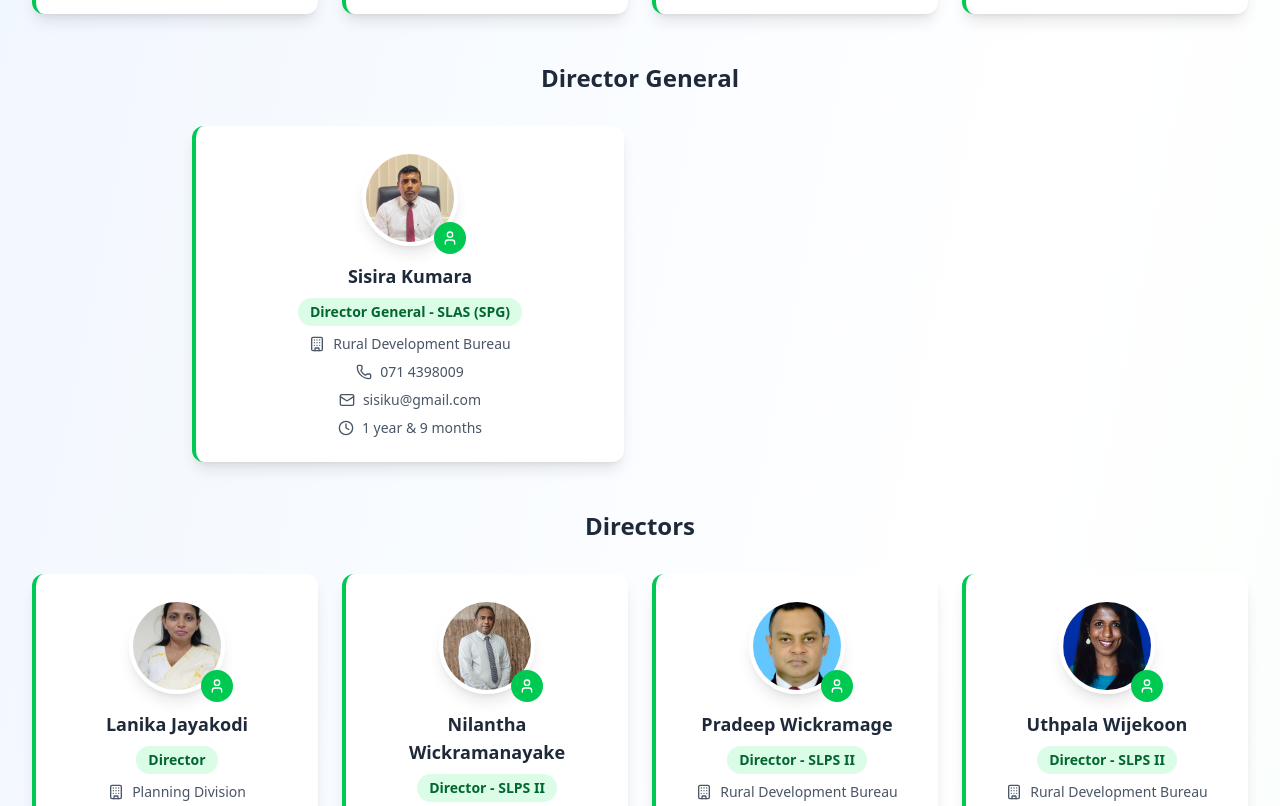
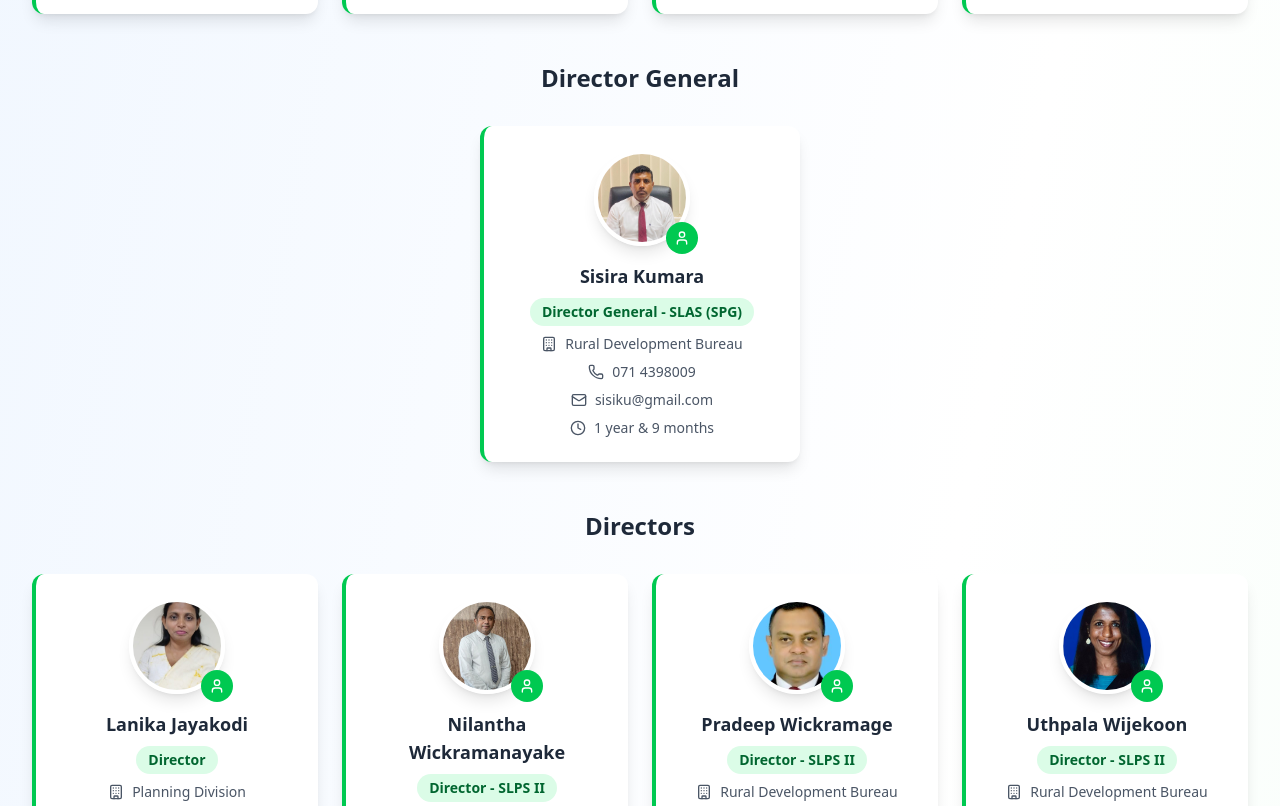
Before and after one commit to nilanga-code/ministry-r, a React (Vite) app: page / in a window 1280 px wide. Shown: the part 1034-1840 px from the top of the page. Built offline with nearby package versions, Linux system fonts and the light colour scheme.

Commit message:
add peoples and few changes

```diff
--- a/src/components/MinistryOrgChart.jsx
+++ b/src/components/MinistryOrgChart.jsx
@@ -200,7 +200,7 @@ const MinistryOrgChart = () => {
 
               {/* Secretary - Top Level */}
               <div className="flex justify-center">
-                <div className="w-80">
+                <div className="w-120">
                   <StaffCard person={staffData.secretary} isSecretary={true} />
                 </div>
               </div>
@@ -221,10 +221,13 @@ const MinistryOrgChart = () => {
                 <h2 className="text-2xl font-bold text-center text-gray-800 mb-8">
                   Director General
                 </h2>
-                <div className="grid grid-cols-1 md:grid-cols-2 gap-8 max-w-4xl mx-auto">
-                  {staffData.directorGenerals.map((dg, index) => (
+                <div className="flex justify-center">
+                  <div className='w-80'>
+                    {staffData.directorGenerals.map((dg, index) => (
                     <StaffCard key={index} person={dg} />
                   ))}
+                  </div>
+
                 </div>
               </div>
 
@@ -299,7 +302,7 @@ const MinistryOrgChart = () => {
                   ))}
                 </div>
               </div>
-              {/* Chief Accountant */}
+              {/* Leagel Officer*/}
               <div>
                 <h2 className="text-2xl font-bold text-center text-gray-800 mb-8">
                   Leagel Officer
--- a/src/data/staffData.js
+++ b/src/data/staffData.js
@@ -396,13 +396,13 @@ export const staffData = {
     },
     {
       id: "dd-010",
-      name: "Ms. Ruwani Dias",
-      position: "Deputy Director - Public Relations",
-      department: "Public Relations",
-      education: "MA in Communication",
-      phone: "+94 11 234 5703",
-      email: "ruwani@ministry.gov.lk",
-      joiningDate: "2020-01-15",
+      name: "Rasika Rathnayaka",
+      position: "Assitant Director ",
+      department: "NSPD Division",
+      education: "-",
+      phone: "071 6183827",
+      email: "mssnspd@gmail.com",
+      joiningDate: "-",
       image: "https://images.unsplash.com/photo-1544005313-94ddf0286df2?w=150&h-150&fit=crop&crop=face"
     }
   ],
```
